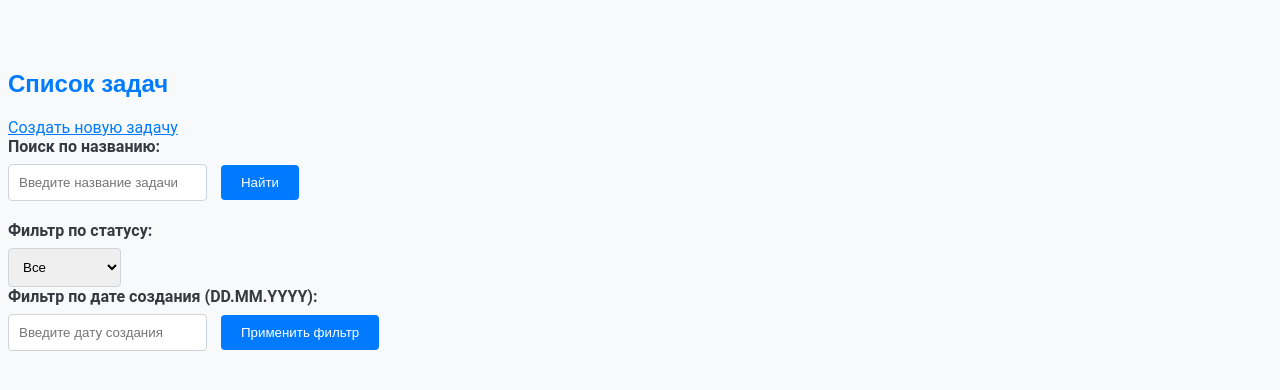
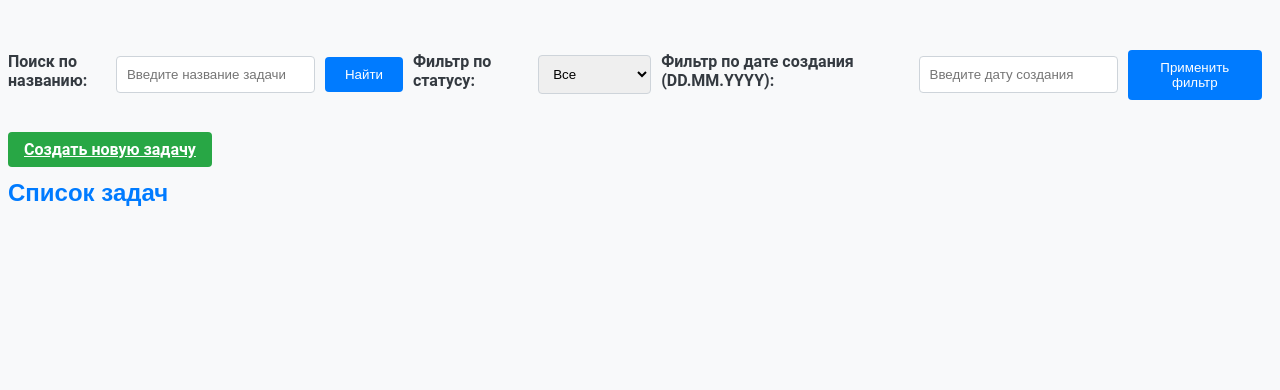
Before and after one commit to Rml-A/mlpd, a Flask app: page / in a window 1280 px wide. Shown: the part 119-509 px from the top of the page. Run offline with Flask 3, Linux system fonts and the light colour scheme; the visitor is signed in with stand-in values (Sample User, id 1); data that the repository does not hold is empty.

Commit message:
refactoring index and tasks

```diff
--- a/static/css/styles.css
+++ b/static/css/styles.css
@@ -125,3 +125,37 @@ label {
     margin-top: 30px; /* Установим верхний отступ, чтобы контент не перекрывался шапкой */
     padding-top: 20px; /* Добавим верхний отступ для контента */
 }
+
+/* Стили для кнопки создания новой задачи */
+.btn-create-task {
+    background-color: #28a745; /* Зеленый цвет */
+    color: white;
+    font-weight: bold;
+}
+
+.btn-create-task:hover {
+    background-color: #218838; /* Темно-зеленый при наведении */
+}
+
+/* Стили для расположения формы поиска и фильтров в строчку */
+.task-header {
+    display: flex;
+    align-items: center;
+    justify-content: space-between;
+    margin-bottom: 20px; /* Отступ снизу */
+}
+
+.task-header form {
+    display: flex;
+    align-items: center;
+}
+
+.task-header form label {
+    margin-right: 10px;
+}
+
+.task-header form input,
+.task-header form select,
+.task-header form button {
+    margin-right: 10px;
+}
--- a/templates/index.html
+++ b/templates/index.html
@@ -3,9 +3,14 @@
 {% block title %}Список задач{% endblock %}
 
 {% block content %}
-    <h2>Список задач</h2>
-    <a href="{{ url_for('create_task') }}">Создать новую задачу</a>
+    {% for message in get_flashed_messages(with_categories=true) %}
+        <div class="alert alert-{{ message[0] }}" role="alert">
+            {{ message[1] }}
+        </div>
+    {% endfor %}
 
+     <!-- Форма поиска и фильтры справа от заголовка -->
+    <div class="task-header">
         <!-- Добавим форму поиска -->
         <form action="{{ url_for('index') }}" method="get">
             <label for="search">Поиск по названию:</label>
@@ -27,12 +32,12 @@
             <input type="text" id="created_at" name="created_at" placeholder="Введите дату создания">
             <button type="submit">Применить фильтр</button>
         </form>
+    </div>
 
-    {% for message in get_flashed_messages(with_categories=true) %}
-        <div class="alert alert-{{ message[0] }}" role="alert">
-            {{ message[1] }}
-        </div>
-    {% endfor %}
+    <a href="{{ url_for('create_task') }}" class="btn btn-primary btn-create-task">Создать новую задачу</a>
+    <h2>Список задач</h2>
+
+
 
     {% for task in tasks %}
         <div class="task">
```
Also changed, not shown: templates/tasks.html (+9 -2 lines). Lines whose indentation alone changed are shown as unchanged.
